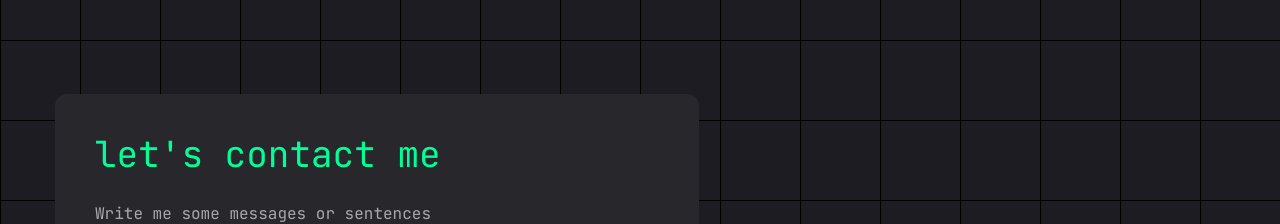
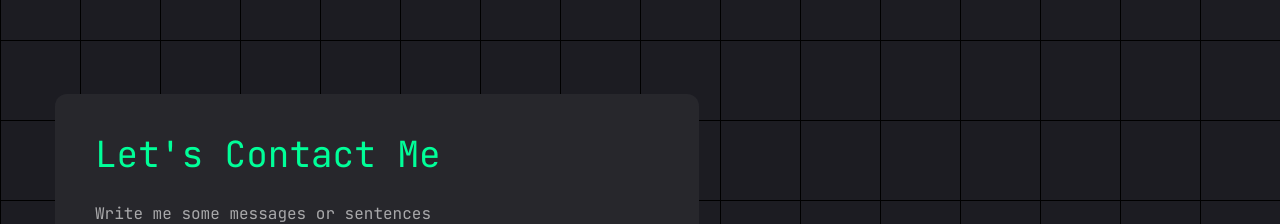
Before and after one commit to rennymlndf/WEB-Portfolio, a Next.js app: page / in a window 1280 px wide. Shown: the part 3000-3224 px from the top of the page. Built offline with nearby package versions, Linux system fonts and the light colour scheme.

Commit message:
update contact

```diff
--- a/app/contact/index.tsx
+++ b/app/contact/index.tsx
@@ -93,7 +93,7 @@ const ContactPage = () => {
               className="flex flex-col gap-6 p-10 bg-[#27272c] rounded-xl"
               onSubmit={handleSubmit}
             >
-              <h3 className="text-4xl text-accent">{`let's contact me`}</h3>
+              <h3 className="text-4xl text-accent">{`Let's Contact Me`}</h3>
               <p className="text-white/60">
               Write me some messages or sentences
               </p>
```
